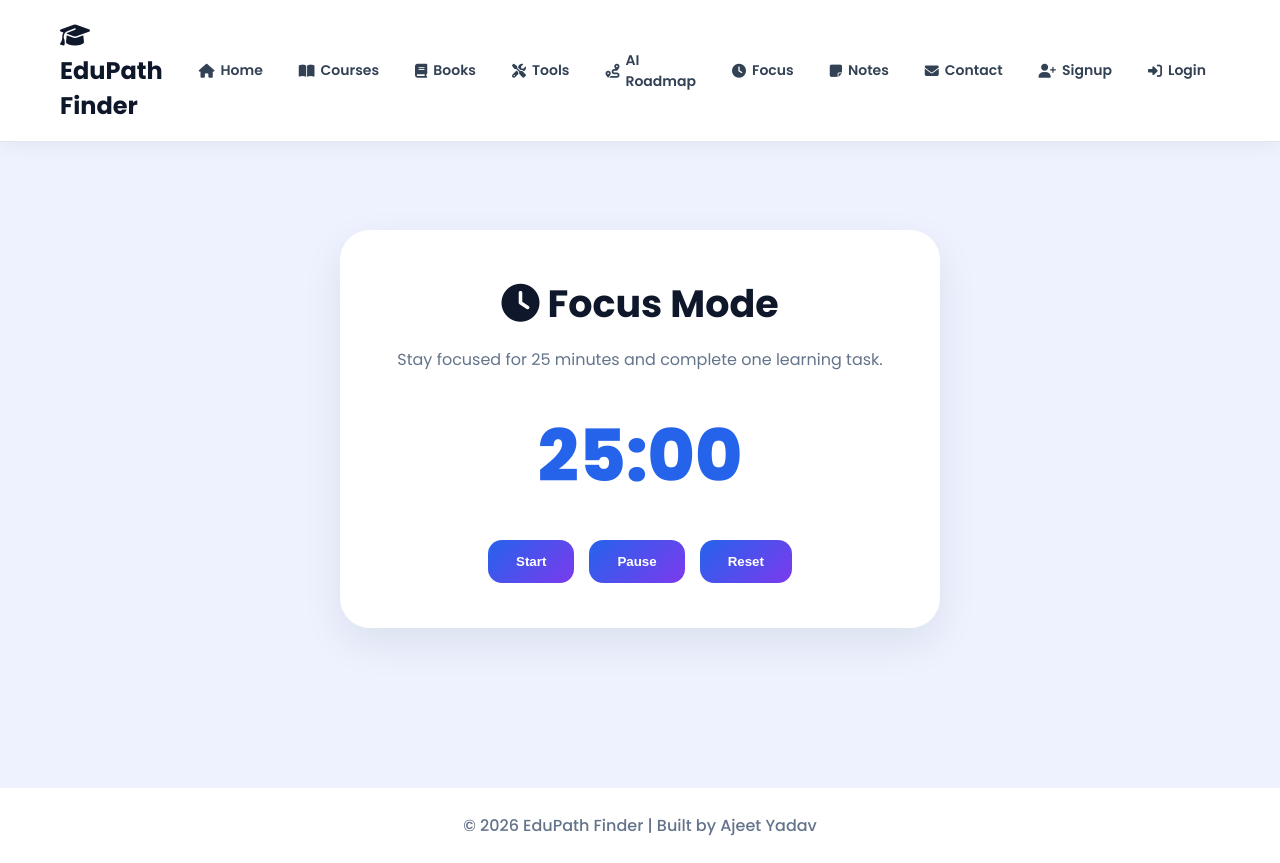
After one commit to Ajeetyadav4583/EduPath-Finder, a Flask app: page /focus in a window 1280 px wide. The commit adds this page. Run offline with Flask 3, Linux system fonts and the light colour scheme.

Commit message:
Added focus mode timer

```diff
--- a/app.py
+++ b/app.py
@@ -67,6 +67,14 @@ def book_page():
 def tool_page():
     return render_template("tools.html", tools=tools)
 
+# ========================= FOCUS MODE =========================
+
+@app.route("/focus")
+def focus_page():
+    return render_template("focus.html")
+
+# ========================= ROADMAP =========================
+
 @app.route("/roadmap", methods=["GET", "POST"])
 def roadmap_page():
     roadmap = None
@@ -84,6 +92,7 @@ def roadmap_page():
                 "Step 4: GitHub par projects upload karo.",
                 "Step 5: Flask basics seekhkar web project banao."
             ],
+
             "Become AI Engineer": [
                 f"Goal: {goal} | Daily Time: {hours} hours",
                 "Step 1: Python, NumPy aur Pandas strong karo.",
@@ -92,6 +101,7 @@ def roadmap_page():
                 "Step 4: AI/ML mini projects banao.",
                 "Step 5: GitHub par AI portfolio create karo."
             ],
+
             "Crack JEE": [
                 f"Goal: {goal} | Daily Time: {hours} hours",
                 "Step 1: Physics, Chemistry, Math ka syllabus divide karo.",
@@ -100,6 +110,7 @@ def roadmap_page():
                 "Step 4: Weekly mock tests do.",
                 "Step 5: Weak topics par extra focus karo."
             ],
+
             "Prepare UPSC": [
                 f"Goal: {goal} | Daily Time: {hours} hours",
                 "Step 1: NCERT foundation complete karo.",
@@ -108,6 +119,7 @@ def roadmap_page():
                 "Step 4: Answer writing practice karo.",
                 "Step 5: Mock tests aur revision cycle follow karo."
             ],
+
             "Become Web Developer": [
                 f"Goal: {goal} | Daily Time: {hours} hours",
                 "Step 1: HTML aur CSS strong karo.",
@@ -124,12 +136,18 @@ def roadmap_page():
 
 @app.route("/notes", methods=["GET", "POST"])
 def notes_page():
+
     if request.method == "POST":
+
         title = request.form.get("title")
         content = request.form.get("content")
 
         if title and content:
-            notes.append({"title": title, "content": content})
+
+            notes.append({
+                "title": title,
+                "content": content
+            })
 
         return redirect(url_for("notes_page"))
 
@@ -137,21 +155,29 @@ def notes_page():
 
 @app.route("/contact", methods=["GET", "POST"])
 def contact_page():
+
     success = False
 
     if request.method == "POST":
+
         name = request.form.get("name")
         email = request.form.get("email")
         message = request.form.get("message")
 
         print("Contact Message:", name, email, message)
+
         success = True
 
-    return render_template("contact.html", success=success)
+    return render_template(
+        "contact.html",
+        success=success
+    )
 
 @app.route("/signup", methods=["GET", "POST"])
 def signup():
+
     if request.method == "POST":
+
         username = request.form.get("username")
         email = request.form.get("email")
         password = request.form.get("password")
@@ -159,9 +185,17 @@ def signup():
         existing = User.query.filter_by(email=email).first()
 
         if existing:
-            return render_template("signup.html", error="Email already registered.")
 
-        new_user = User(username=username, email=email, password=password)
+            return render_template(
+                "signup.html",
+                error="Email already registered."
+            )
+
+        new_user = User(
+            username=username,
+            email=email,
+            password=password
+        )
 
         db.session.add(new_user)
         db.session.commit()
@@ -172,17 +206,27 @@ def signup():
 
 @app.route("/login", methods=["GET", "POST"])
 def login():
+
     if request.method == "POST":
+
         email = request.form.get("email")
         password = request.form.get("password")
 
         user = User.query.filter_by(email=email).first()
 
         if not user:
-            return render_template("login.html", error="Please signup first.")
+
+            return render_template(
+                "login.html",
+                error="Please signup first."
+            )
 
         if user.password != password:
-            return render_template("login.html", error="Invalid email or password.")
+
+            return render_template(
+                "login.html",
+                error="Invalid email or password."
+            )
 
         session["username"] = user.username
 
@@ -192,12 +236,19 @@ def login():
 
 @app.route("/logout")
 def logout():
+
     session.pop("username", None)
+
     return redirect(url_for("home"))
 
 with app.app_context():
     db.create_all()
 
 if __name__ == "__main__":
+
     port = int(os.environ.get("PORT", 5000))
-    app.run(host="0.0.0.0", port=port)
+
+    app.run(
+        host="0.0.0.0",
+        port=port
+    )
--- a/static/script.js
+++ b/static/script.js
@@ -67,3 +67,46 @@ forms.forEach(form => {
     });
 
 });
+let timeLeft = 25 * 60;
+let timerInterval = null;
+
+function updateTimerDisplay() {
+    const timer = document.getElementById("timer");
+
+    if (!timer) return;
+
+    const minutes = Math.floor(timeLeft / 60);
+    const seconds = timeLeft % 60;
+
+    timer.textContent =
+        `${minutes.toString().padStart(2, "0")}:${seconds.toString().padStart(2, "0")}`;
+}
+
+function startTimer() {
+    if (timerInterval) return;
+
+    timerInterval = setInterval(() => {
+        if (timeLeft > 0) {
+            timeLeft--;
+            updateTimerDisplay();
+        } else {
+            clearInterval(timerInterval);
+            timerInterval = null;
+            alert("Focus session completed!");
+        }
+    }, 1000);
+}
+
+function pauseTimer() {
+    clearInterval(timerInterval);
+    timerInterval = null;
+}
+
+function resetTimer() {
+    clearInterval(timerInterval);
+    timerInterval = null;
+    timeLeft = 25 * 60;
+    updateTimerDisplay();
+}
+
+updateTimerDisplay();
--- a/static/style.css
+++ b/static/style.css
@@ -1021,3 +1021,46 @@ footer{
     font-weight:500;
     margin-top:40px;
 }
+.focus-box{
+    max-width:600px;
+    margin:60px auto;
+    background:white;
+    padding:45px;
+    border-radius:30px;
+    text-align:center;
+    box-shadow:0 15px 40px rgba(15,23,42,0.08);
+}
+
+.focus-box h1{
+    font-size:38px;
+    margin-bottom:15px;
+}
+
+.focus-box p{
+    color:#64748b;
+    margin-bottom:30px;
+}
+
+#timer{
+    font-size:72px;
+    font-weight:800;
+    color:#2563eb;
+    margin-bottom:30px;
+}
+
+.focus-buttons{
+    display:flex;
+    justify-content:center;
+    gap:15px;
+    flex-wrap:wrap;
+}
+
+.focus-buttons button{
+    border:none;
+    padding:14px 28px;
+    border-radius:14px;
+    background:linear-gradient(135deg,#2563eb,#7c3aed);
+    color:white;
+    font-weight:700;
+    cursor:pointer;
+}
--- a/templates/base.html
+++ b/templates/base.html
@@ -52,6 +52,11 @@
             <a href="/roadmap">
                 <i class="fa-solid fa-route"></i>
                 AI Roadmap
+            </a>
+
+            <a href="/focus">
+                <i class="fa-solid fa-clock"></i>
+                Focus
             </a>
 
             <a href="/notes">
--- /dev/null
+++ b/templates/focus.html
@@ -0,0 +1,38 @@
+{% extends "base.html" %}
+
+{% block content %}
+
+<section class="focus-box">
+
+    <h1>
+        <i class="fa-solid fa-clock"></i>
+        Focus Mode
+    </h1>
+
+    <p>
+        Stay focused for 25 minutes and complete one learning task.
+    </p>
+
+    <div id="timer">
+        25:00
+    </div>
+
+    <div class="focus-buttons">
+
+        <button onclick="startTimer()">
+            Start
+        </button>
+
+        <button onclick="pauseTimer()">
+            Pause
+        </button>
+
+        <button onclick="resetTimer()">
+            Reset
+        </button>
+
+    </div>
+
+</section>
+
+{% endblock %}
```
